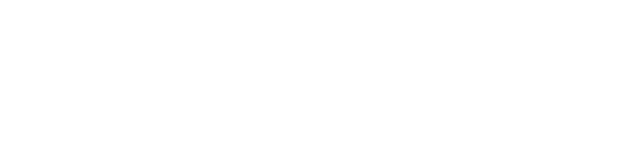
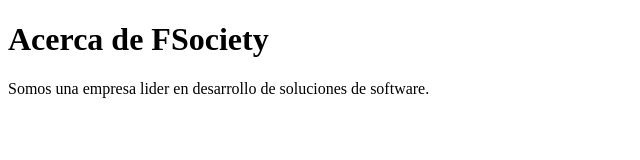
Before and after one commit to exegeses/git-50897, a plain HTML site: page empresa.html in a window 1280 px wide. Shown: the whole page, without its empty margins (0-640 px from the left). Drawn offline with Linux system fonts and the light colour scheme.

Commit message:
creamos archivo empresa
descripción de la empresa

```diff
--- a/empresa.html
+++ b/empresa.html
@@ -3,9 +3,14 @@
 <head>
     <meta charset="UTF-8">
     <meta name="viewport" content="width=device-width, initial-scale=1.0">
-    <title>Document</title>
+    <title>FSociety</title>
 </head>
 <body>
+    <h1>Acerca de FSociety</h1>
+
+    <p>
+        Somos una empresa lider en desarrollo de soluciones de software.
+    </p>
 
 </body>
 </html>
```
